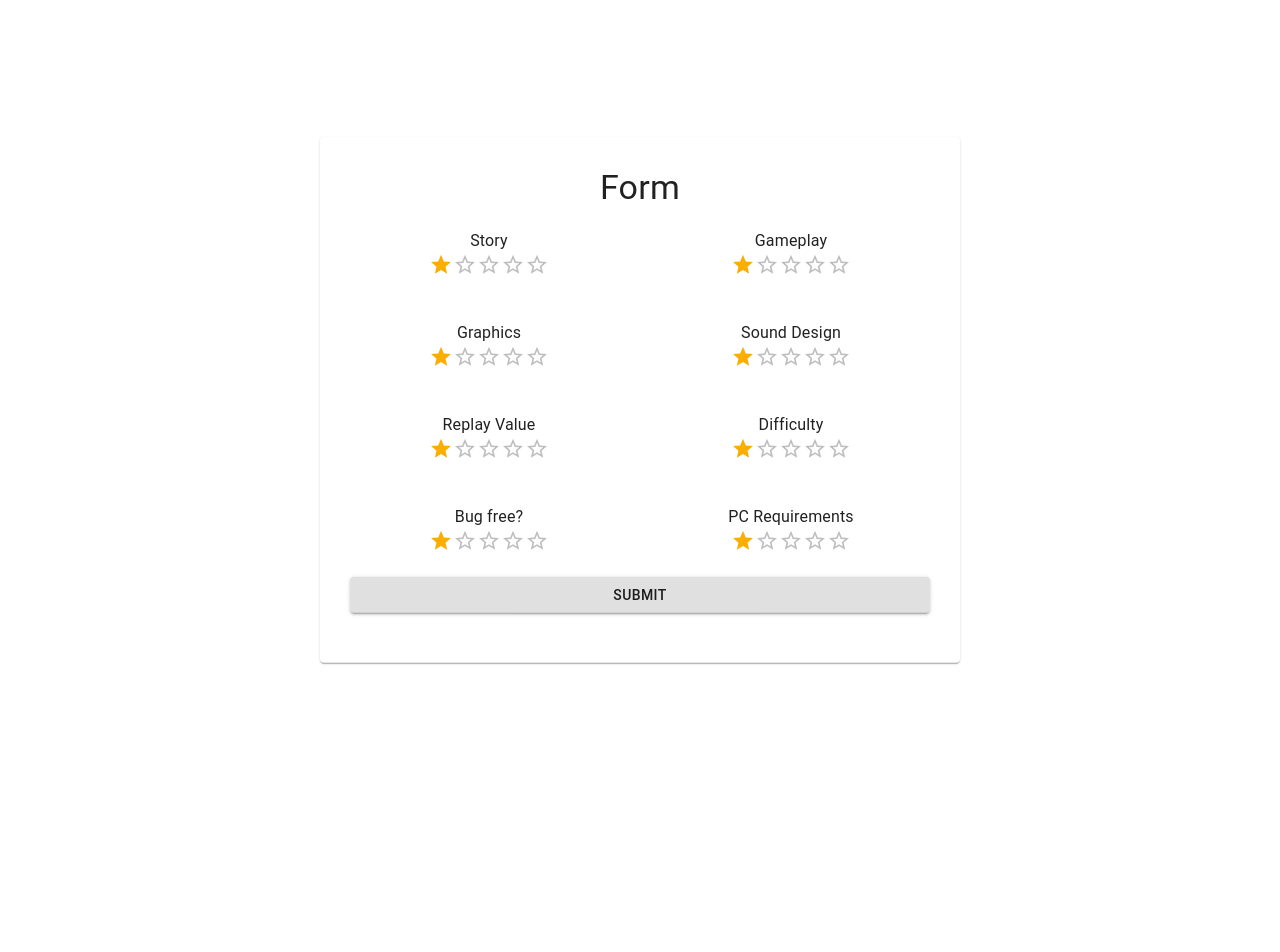
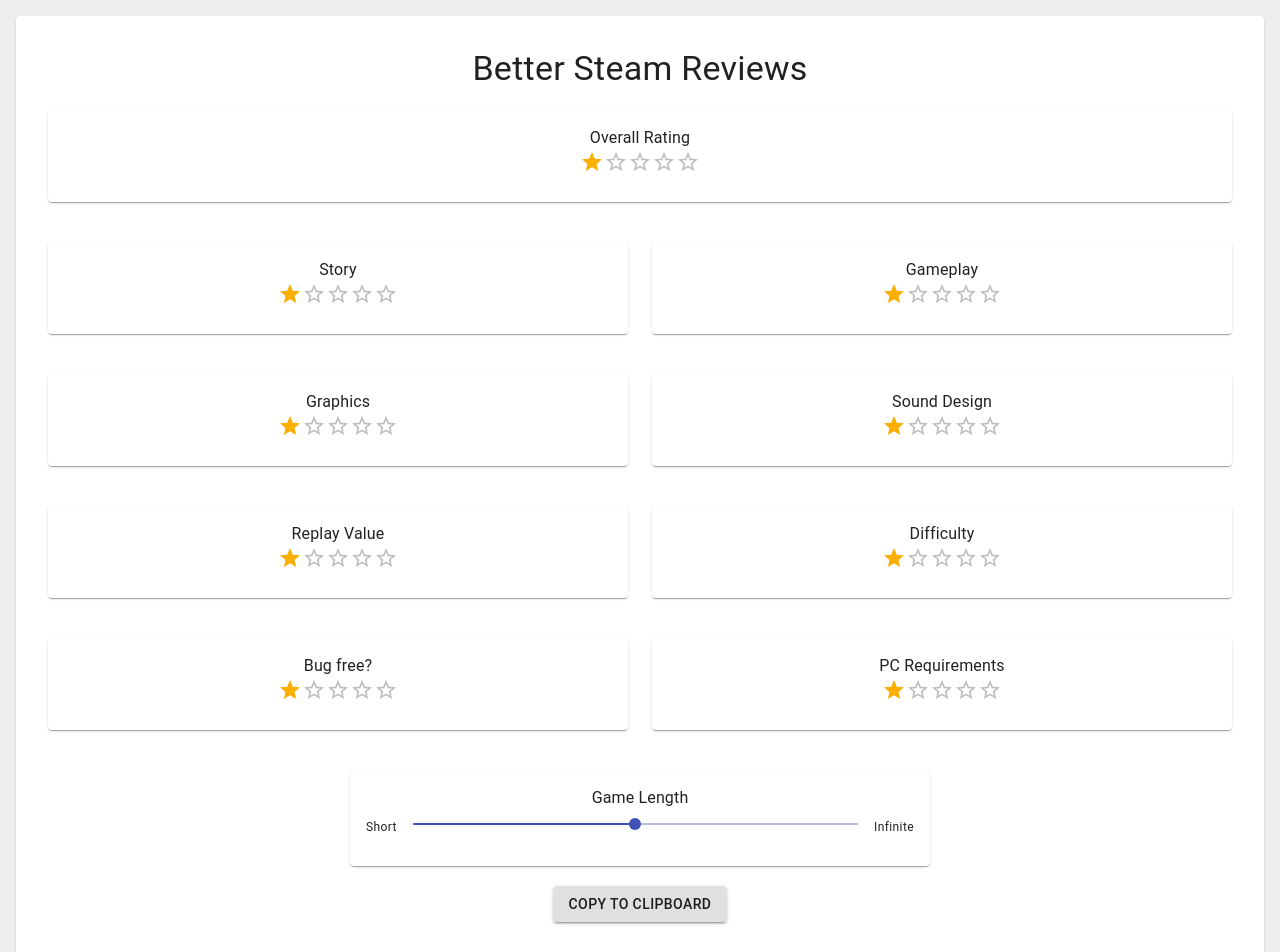
Before and after one commit to nathansmithbz/better-reviews, a React (Create React App) app: page / in a window 1280 px wide. Shown: the top 952 px of the page. Before the commit the page ends 800 px from the top, so only its background shows below. Built offline with nearby package versions, Linux system fonts and the light colour scheme.

Commit message:
adjust styling and move tableGenerator

```diff
--- a/src/App.css
+++ b/src/App.css
@@ -1,38 +1,9 @@
 .App {
   text-align: center;
-}
-
-.App-logo {
-  height: 40vmin;
-  pointer-events: none;
-}
-
-@media (prefers-reduced-motion: no-preference) {
-  .App-logo {
-    animation: App-logo-spin infinite 20s linear;
-  }
-}
-
-.App-header {
-  background-color: #282c34;
-  min-height: 100vh;
-  display: flex;
-  flex-direction: column;
-  align-items: center;
-  justify-content: center;
-  font-size: calc(10px + 2vmin);
-  color: white;
+  padding: 1rem;
+  background-color: #eeeeee;
 }
 
 .App-link {
   color: #61dafb;
 }
-
-@keyframes App-logo-spin {
-  from {
-    transform: rotate(0deg);
-  }
-  to {
-    transform: rotate(360deg);
-  }
-}
--- a/src/App.tsx
+++ b/src/App.tsx
@@ -1,5 +1,4 @@
-import React from 'react';
-import logo from './logo.svg';
+
 import './App.css';
 import Form from "./components/Form"
 
--- a/src/components/CustomRatingField.tsx
+++ b/src/components/CustomRatingField.tsx
@@ -1,5 +1,5 @@
 import React from "react";
-import { TextField, Typography, Rating } from "@mui/material/";
+import { Typography, Rating, Card, CardContent } from "@mui/material/";
 import { Dispatch, SetStateAction } from "react";
 
 interface IProps {
@@ -10,6 +10,8 @@ interface IProps {
 
 export default function CustomRatingField(IProps: IProps) {
     return (
+        <Card>
+        <CardContent>
         <div>
             <Typography component="legend">{IProps.name}</Typography>
             <Rating
@@ -21,6 +23,8 @@ export default function CustomRatingField(IProps: IProps) {
                 }
             />
         </div>
+      </CardContent>
+      </Card>
 
     )
 }
--- a/src/components/CustomSliderField.tsx
+++ b/src/components/CustomSliderField.tsx
@@ -1,7 +1,13 @@
 import React from "react";
-import { TextField, Typography, Rating } from "@mui/material/";
+import {
+  TextField,
+  Typography,
+  Rating,
+  Card,
+  CardContent,
+} from "@mui/material/";
 import { Dispatch, SetStateAction } from "react";
-import { Slider } from "@material-ui/core";
+import { Grid, Slider } from "@material-ui/core";
 
 interface IProps {
   value: number | number[];
@@ -11,15 +17,29 @@ interface IProps {
 
 export default function CustomSliderField(IProps: IProps) {
   return (
-        <div>
+    <Card>
+      <CardContent>
         <Typography component="legend">{IProps.name}</Typography>
-            <Slider value={IProps.value} step={10} aria-label="Default" valueLabelDisplay="off"
+        <Grid container spacing={2} alignItems="center">
+          <Grid item>
+            <Typography variant="caption"> Short </Typography>
+          </Grid>
+          <Grid item xs>
+            <Slider
+              value={IProps.value}
+              step={10}
+              aria-label="Default"
+              valueLabelDisplay="off"
               onChange={(event, newValue) => {
                 IProps.setValue(newValue);
+              }}
+            />
+          </Grid>
+          <Grid item>
+            <Typography variant="caption"> Infinite </Typography>
+          </Grid>
+        </Grid>
+      </CardContent>
+    </Card>
+  );
 }
-                }
-            />
-        </div>
-
-    )
-}
--- a/src/components/Form.tsx
+++ b/src/components/Form.tsx
@@ -3,25 +3,33 @@ import {
   createStyles,
   makeStyles,
   Typography,
-  Paper,
+  //Paper,
   Button,
+  Snackbar,
 } from "@material-ui/core";
-import Grid from "@mui/material/Grid";
+import { Grid, Paper } from "@mui/material";
+import MuiAlert, { AlertProps } from "@mui/material/Alert";
 
 import CustomRatingField from "./CustomRatingField";
+import CustomSliderField from "./CustomSliderField";
+import {generateTable} from "./generateTable"
+
+const Alert = React.forwardRef<HTMLDivElement, AlertProps>(function Alert(
+  props,
+  ref
+) {
+  return <MuiAlert elevation={6} ref={ref} variant="filled" {...props} />;
+});
 
 const useStyles = makeStyles(() =>
   createStyles({
     form: {
       display: "flex",
       flexDirection: "column",
+      textAlign: 'center',
     },
     container: {
       backgroundColor: "#ffffff",
-      position: "absolute",
-      top: "50%",
-      left: "50%",
-      transform: "translate(-50%,-50%)",
       padding: 30,
       textAlign: "center",
     },
@@ -29,83 +37,14 @@ const useStyles = makeStyles(() =>
       margin: "0px 0 20px 0",
     },
     button: {
-      margin: "20px 0",
+        margin: "20px auto",
+        maxWidth: "15rem",
     },
+    paper: {
+        padding:'2rem',
+    }
   })
 );
-
-const generateTable = (
-  ratingStory: number | null,
-  ratingGameplay: number | null,
-  ratingGraphics: number | null,
-  ratingSound: number | null,
-  ratingReplay: number | null,
-  ratingDifficulty: number | null,
-  ratingBugs: number | null,
-  ratingRequirements: number | null
-) => {
-  return `
-    [hr][/hr]
-    [table]
-    [tr]
-    [th]Category[/th]
-    [th]Score[/th]
-    [/tr]
-    [tr]
-    [td]Story[/td]
-    [td]${drawStars(ratingStory)}[/td]
-    [/tr]
-    [tr]
-    [td]Gameplay[/td]
-    [td]${drawStars(ratingGameplay)}[/td]
-    [/tr]
-    [tr]
-    [td]Graphics[/td]
-    [td]${drawStars(ratingGraphics)}[/td]
-    [/tr]
-    [tr]
-    [td]Sound Design[/td]
-    [td]${drawStars(ratingSound)}[/td]
-    [/tr]
-    [tr]
-    [td]Replay Value[/td]
-    [td]${drawStars(ratingReplay)}[/td]
-    [/tr]
-    [tr]
-    [td]Replay Value[/td]
-    [td]${drawStars(ratingDifficulty)}[/td]
-    [/tr]
-    [tr]
-    [td]Replay Value[/td]
-    [td]${drawStars(ratingBugs)}[/td]
-    [/tr]
-    [tr]
-    [td]Replay Value[/td]
-    [td]${drawStars(ratingRequirements)}[/td]
-    [/tr]
-    [tr]
-    [td]Game Length[/td]
-    [td]██░░░░░░░░
-    [i] ∞ infinite [/i]
-    Very short
-    [/td]
-    [/tr]
-
-    [/table]
-
-    [hr][/hr]
-    `;
-};
-
-const drawStars = (stars: number | null) => {
-   let starString = '';
-    if (stars != null) {
-        starString += '★'.repeat(stars) + '☆'.repeat(5 - stars);
-    } else {
-        starString = '☆'.repeat(5);
-    }
-    return starString;
-};
 
 const Form = () => {
   const classes = useStyles();
@@ -118,6 +57,7 @@ const Form = () => {
     if ("clipboard" in navigator) {
       navigator.clipboard.writeText(
         generateTable(
+            ratingOverall,
           ratingStory,
           ratingGameplay,
           ratingGraphics,
@@ -125,13 +65,16 @@ const Form = () => {
           ratingReplay,
           ratingDifficulty,
           ratingBugs,
-          ratingRequirements
+          ratingRequirements,
+          ratingLength
         )
       );
+      setOpen(true);
     } else {
       document.execCommand("copy", true, "hi");
     }
   };
+  const [ratingOverall, setratingOverall] = useState<number | null>(1);
   const [ratingStory, setRatingStory] = useState<number | null>(1);
   const [ratingGameplay, setRatingGameplay] = useState<number | null>(1);
   const [ratingGraphics, setRatingGraphics] = useState<number | null>(1);
@@ -143,15 +86,24 @@ const Form = () => {
     1
   );
 
+  const [open, setOpen] = useState(false);
+
   const [ratingLength, setRatingLength] = useState<number | number[]>(50);
 
   return (
-    <Paper className={classes.container}>
+    <Paper className={classes.paper}>
       <Typography variant={"h4"} className={classes.title}>
-        Form
+        Better Steam Reviews
       </Typography>
       <form onSubmit={(e) => handleSubmit(e)} className={classes.form}>
-        <Grid container rowSpacing={5} columnSpacing={{ xs: 1, sm: 2, md: 3 }}>
+        <Grid container rowSpacing={5} justifyContent="center" columnSpacing={{ xs: 1, sm: 2, md: 3 }}>
+        <Grid item xs={12}>
+            <CustomRatingField
+              value={ratingOverall}
+              setValue={setratingOverall}
+              name={"Overall Rating"}
+            ></CustomRatingField>
+          </Grid>
           <Grid item xs={6}>
             <CustomRatingField
               value={ratingStory}
@@ -208,14 +160,31 @@ const Form = () => {
               name={"PC Requirements"}
             ></CustomRatingField>
           </Grid>
+          <Grid item xs={12} sm={6} >
+            <CustomSliderField
+              value={ratingLength}
+              setValue={setRatingLength}
+              name={"Game Length"}
+            ></CustomSliderField>
+          </Grid>
         </Grid>
         <Button
           type={"submit"}
           variant={"contained"}
           className={classes.button}
         >
-          Submit
+          Copy to clipboard
         </Button>
+        <Snackbar
+          anchorOrigin={{ vertical: "bottom", horizontal: "left" }}
+          open={open}
+          autoHideDuration={3000}
+          onClose={() => setOpen(false)}
+        >
+          <Alert severity="success" sx={{ width: "100%" }}>
+            Coppied to cliboard!
+          </Alert>
+        </Snackbar>
       </form>
     </Paper>
   );
--- /dev/null
+++ b/src/components/generateTable.tsx
@@ -0,0 +1,86 @@
+export const generateTable = (
+    ratingOverall: number | null,
+    ratingStory: number | null,
+    ratingGameplay: number | null,
+    ratingGraphics: number | null,
+    ratingSound: number | null,
+    ratingReplay: number | null,
+    ratingDifficulty: number | null,
+    ratingBugs: number | null,
+    ratingRequirements: number | null,
+    ratingLength: number | number[]
+  ) => {
+    return `
+      [hr][/hr]
+      [table]
+      [tr]
+      [th]Category[/th]
+      [th]Score[/th]
+      [/tr]
+      [tr]
+      [td]Overall Rating[/td]
+      [td]${drawStars(ratingOverall)}[/td]
+      [/tr]
+      [tr]
+      [td]Story[/td]
+      [td]${drawStars(ratingStory)}[/td]
+      [/tr]
+      [tr]
+      [td]Gameplay[/td]
+      [td]${drawStars(ratingGameplay)}[/td]
+      [/tr]
+      [tr]
+      [td]Graphics[/td]
+      [td]${drawStars(ratingGraphics)}[/td]
+      [/tr]
+      [tr]
+      [td]Sound Design[/td]
+      [td]${drawStars(ratingSound)}[/td]
+      [/tr]
+      [tr]
+      [td]Replay Value[/td]
+      [td]${drawStars(ratingReplay)}[/td]
+      [/tr]
+      [tr]
+      [td]Difficulty[/td]
+      [td]${drawStars(ratingDifficulty)}[/td]
+      [/tr]
+      [tr]
+      [td]Bug free?[/td]
+      [td]${drawStars(ratingBugs)}[/td]
+      [/tr]
+      [tr]
+      [td]PC Requirements[/td]
+      [td]${drawStars(ratingRequirements)}[/td]
+      [/tr]
+      [tr]
+      [td]Game Length[/td]
+      [td]${drawProgress(ratingLength)}
+      [/td]
+      [/tr]
+      [/table]
+      [hr][/hr]
+      `;
+  };
+
+
+  const drawStars = (stars: number | null) => {
+    let starString = "";
+    if (stars != null) {
+      starString += "★".repeat(stars) + "☆".repeat(5 - stars);
+    } else {
+      starString = "☆".repeat(5);
+    }
+    return starString;
+  };
+
+  const drawProgress = (progress: number | number[]) => {
+    let progressString = ``;
+    if (typeof progress == "number") {
+      progress = progress / 10;
+      progressString += `▰`.repeat(progress) + `▱`.repeat(10 - progress);
+    } else {
+      progressString = `▱`.repeat(10)
+    }
+    return progressString;
+  };
```
Lines whose indentation alone changed are shown as unchanged.
